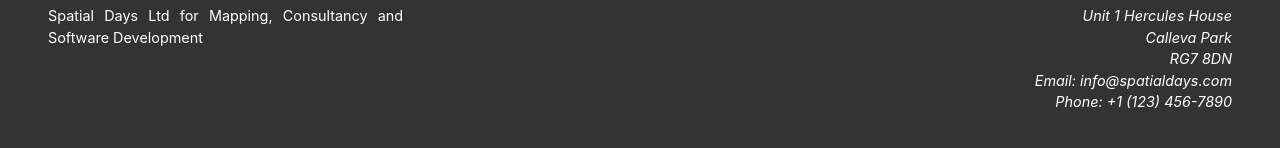
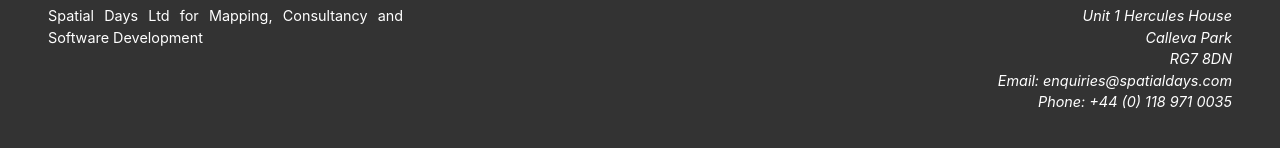
Before and after one commit to SpatialDays/stac-landing, a React (Vite) app: page / in a window 1280 px wide. Shown: the part 2641-2789 px from the top of the page. Built offline with nearby package versions, Linux system fonts and the light colour scheme.

Commit message:
feat: corrected links

```diff
--- a/src/components/Footer/Footer.jsx
+++ b/src/components/Footer/Footer.jsx
@@ -17,13 +17,17 @@ const Footer = () => {
             <p>Unit 1 Hercules House</p>
             <p>Calleva Park</p>
             <p>RG7 8DN</p>
-            <p>Email: info@spatialdays.com</p>
-            <p>Phone: +1 (123) 456-7890</p>
+            <p>Email: enquiries@spatialdays.com</p>
+            <p>Phone: +44 (0) 118 971 0035</p>
           </address>
         </div>
       </div>
       <div className="footer__copyright">
-        &copy; {new Date().getFullYear()} Spatial Days Ltd. All rights reserved.
+        &copy; {new Date().getFullYear()}{" "}
+        <a href="https://spatialdays.com" target="_blank">
+          Spatial Days Ltd.
+        </a>{" "}
+        All rights reserved.
       </div>
     </footer>
   );
--- a/src/components/Footer/Footer.scss
+++ b/src/components/Footer/Footer.scss
@@ -44,6 +44,7 @@
       margin: 0;
       font-size: 0.9rem;
       text-align: justify;
+
     }
   }
 
@@ -71,7 +72,6 @@
       & p {
         text-align: center;
         text-decoration: none;
-        // no italics
         font-style: normal;
       }
     }
--- a/src/components/Header/Header.jsx
+++ b/src/components/Header/Header.jsx
@@ -6,8 +6,9 @@ const Header = () => {
     <div className="header-container">
       <div className="header">
         {/* Logo */}
-        <img src="/sd_logo.png" alt="logo" className="header__logo" />
-
+        <a href="https://spatialdays.com" target="_blank">
+          <img src="/sd_logo.png" alt="logo" className="header__logo" />
+        </a>
         {/* Links */}
         <div className="header__links">
           <a href="/" className="header__link">
@@ -16,7 +17,7 @@ const Header = () => {
           <a href="/about" className="header__link">
             About
           </a>
-          <a href="/contact" className="header__link">
+          <a href="https://spatialdays.com/contact/" target="_blank" className="header__link">
             Contact
           </a>
         </div>
```
